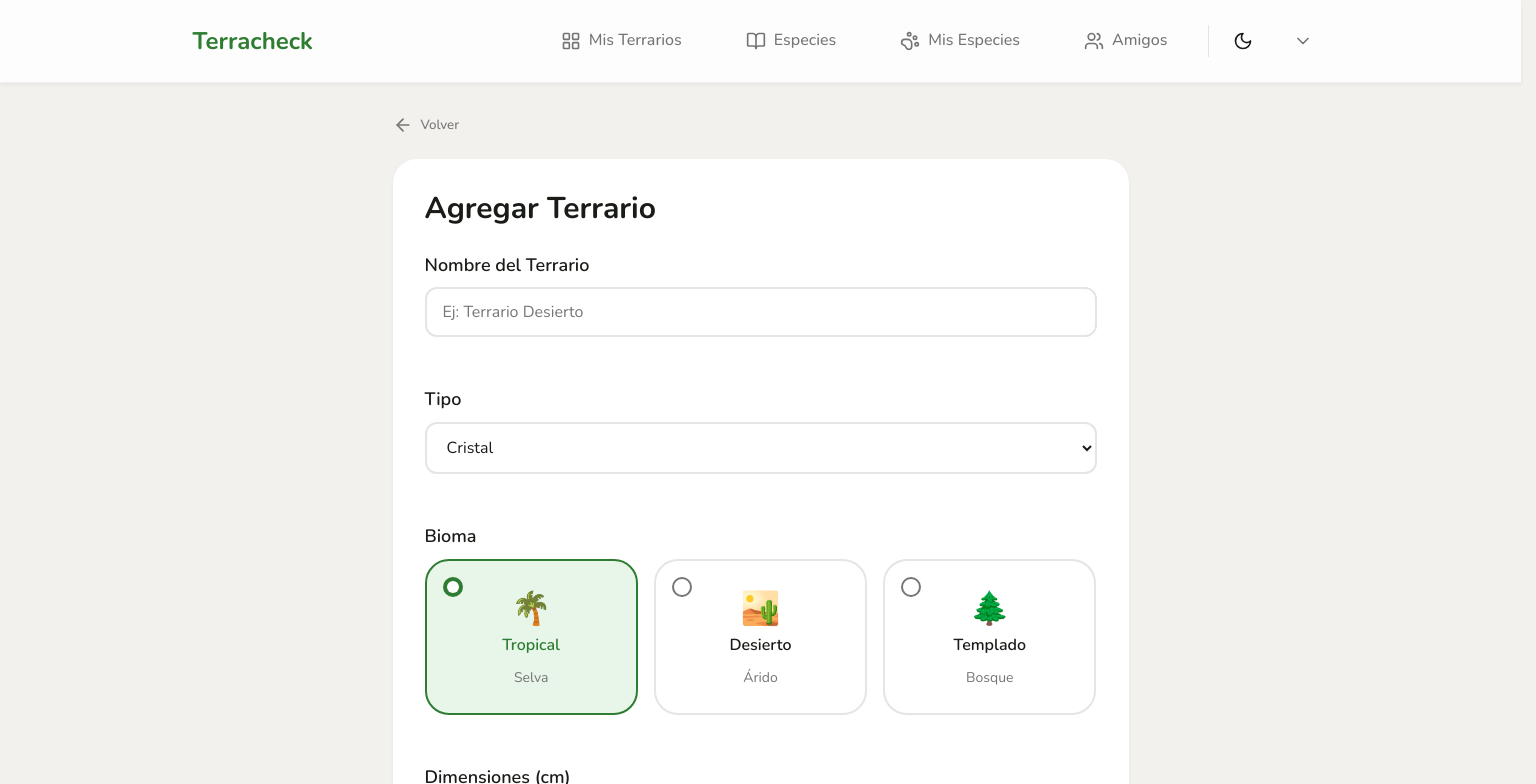
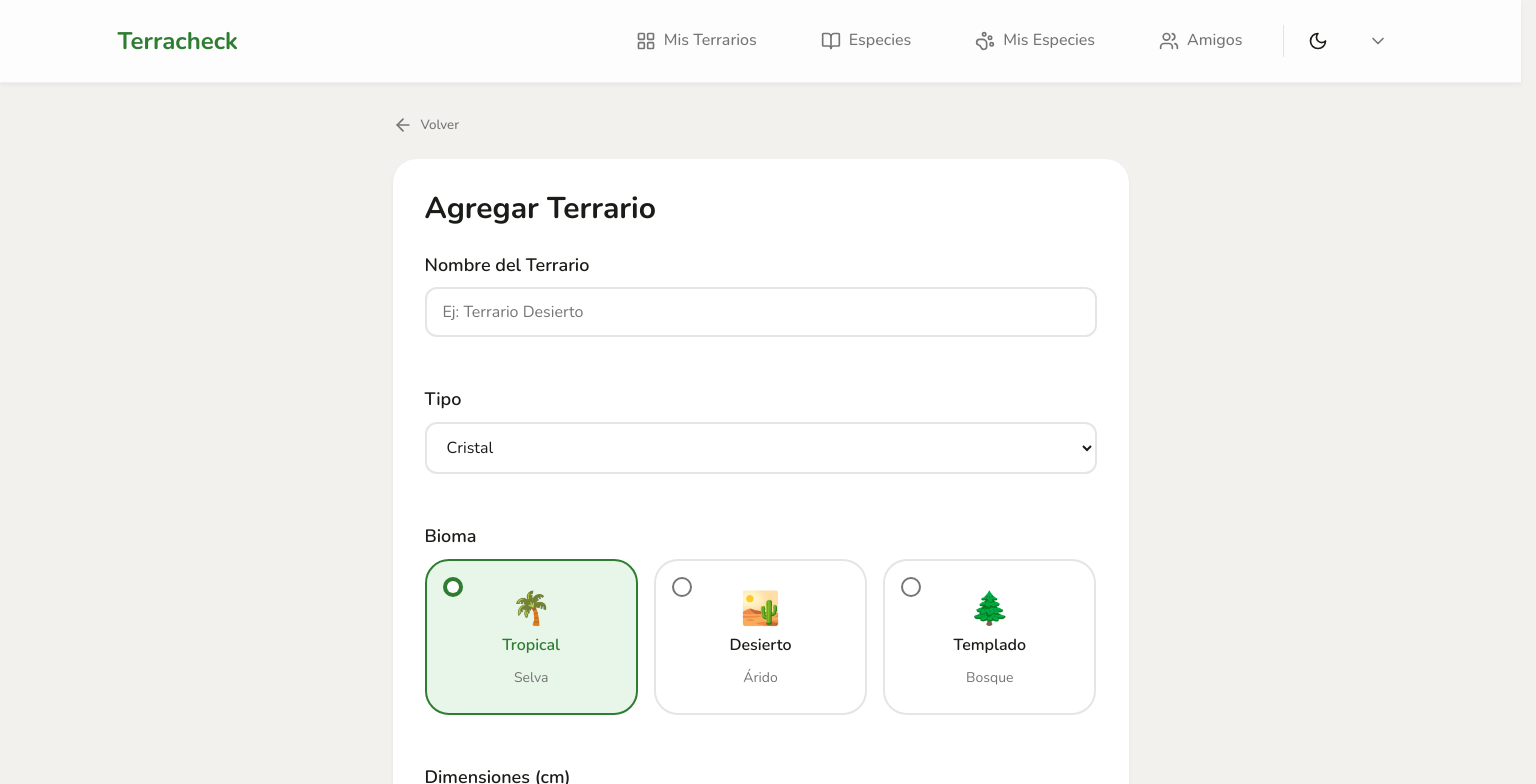
Before and after one commit to Alexrb11/Terracheck, a Vue app in the folder frontend/: page /add in a window 1536 px wide. Shown: the top 784 px of the page. Built offline with nearby package versions, Linux system fonts and the light colour scheme; no server answers; sample sign-in values are in the browser's storage.

Commit message:
feat(frontend): bigger container

```diff
--- a/frontend/src/styles/layout.css
+++ b/frontend/src/styles/layout.css
@@ -9,6 +9,27 @@
 @media (min-width: 768px) {
   .container {
     padding: 0 2rem;
+  }
+}
+
+/* Pantallas grandes (Laptops grandes / Desktop estándar) */
+@media (min-width: 1400px) {
+  .container {
+    max-width: 1350px;
+  }
+}
+
+/* Pantallas muy grandes (Monitores Widescreen 1080p/1440p) */
+@media (min-width: 1600px) {
+  .container {
+    max-width: 1550px;
+  }
+}
+
+/* Pantallas Ultra Wide (4K o monitores anchos) */
+@media (min-width: 1920px) {
+  .container {
+    max-width: 1800px;
   }
 }
 
```
